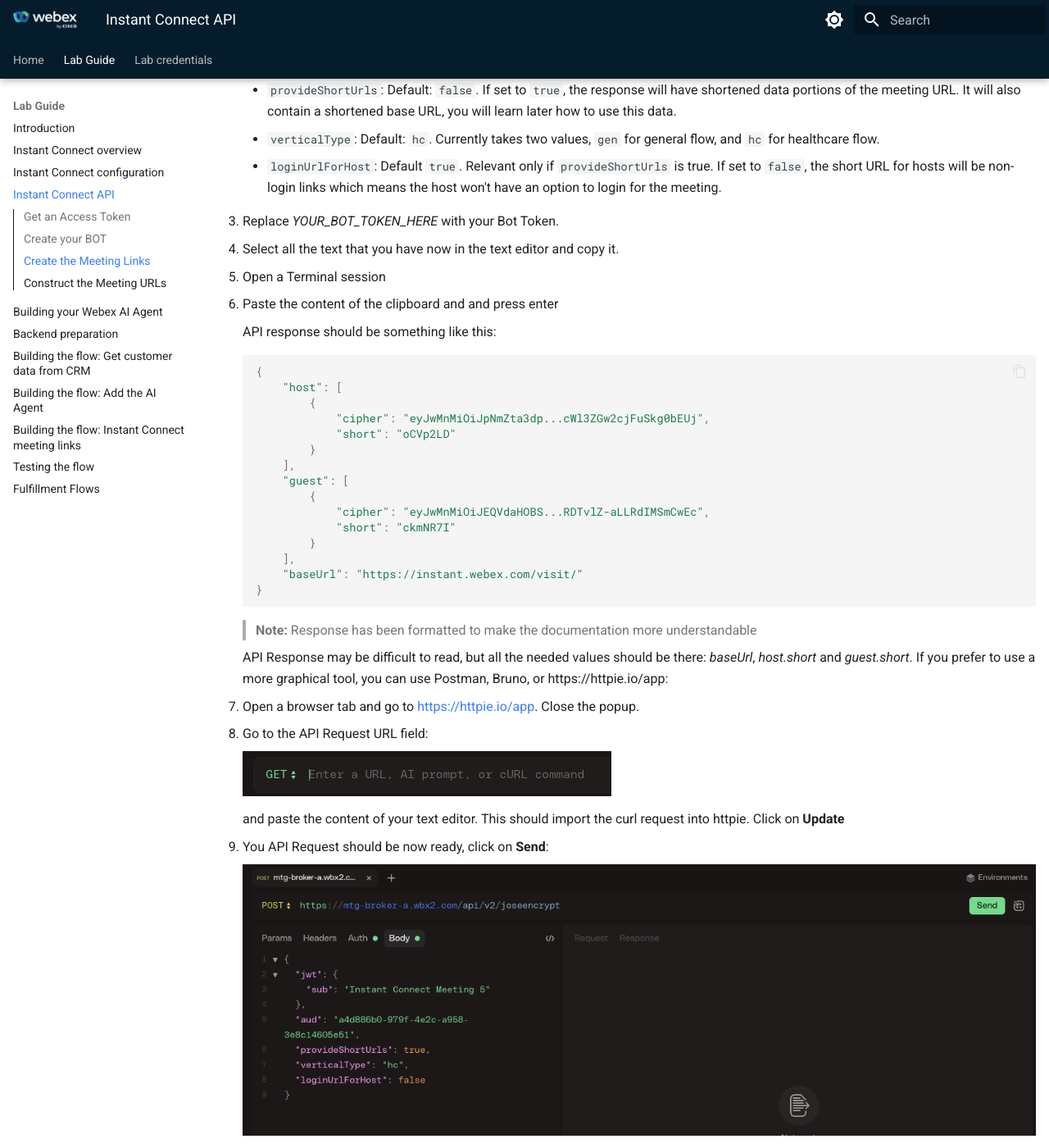
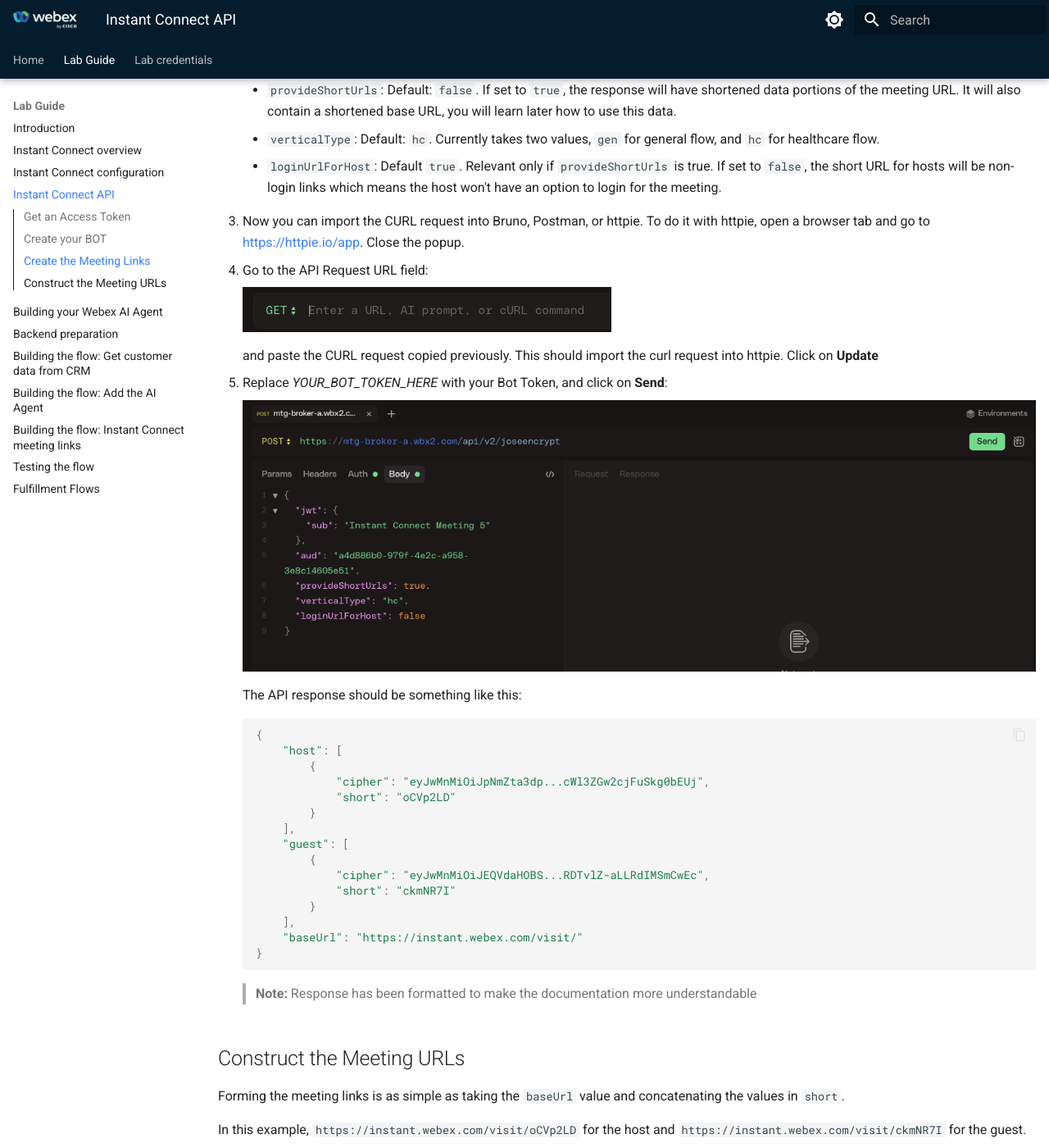
Before and after one commit to WebexCC-SA/LAB-2857, an MkDocs documentation site: the page built from docs/03-instantconnectapi.md, in a window 1280 px wide and 1400 px high, scrolled down 1507 px. Shown: the whole window at 82% size. Built offline with MkDocs 1.6.1 and Material for MkDocs 9.7.7, drawn with Linux system fonts in a browser that asks for light colours; some of the changed text lies outside the part shown.

Commit message:
removing using terminal in IC API section

````diff
--- a/docs/03-instantconnectapi.md
+++ b/docs/03-instantconnectapi.md
@@ -32,7 +32,7 @@
 
 1. Open a text editor.
 
-2. Copy and paste:
+2. Copy this CURL request:
 
     ```
     curl --location 'https://mtg-broker-a.wbx2.com/api/v2/joseencrypt' \
@@ -64,15 +64,19 @@
     * `loginUrlForHost`: Default `true`. Relevant only if `provideShortUrls` is true. If set to `false`, the short URL for hosts will be non-login links which means the host won't have an option to login for the meeting.
 
 
-3. Replace _YOUR_BOT_TOKEN_HERE_ with your Bot Token.
+3. Now you can import the CURL request into Bruno, Postman, or httpie. To do it with httpie, open a browser tab and go to [https://httpie.io/app](https://httpie.io/app). Close the popup.
 
-4. Select all the text that you have now in the text editor and copy it.
+4. Go to the API Request URL field:
 
-5. Open a Terminal session
+    ![httpie](images/httpie.png)
 
-6. Paste the content of the clipboard and and press enter
+    and paste the CURL request copied previously. This should import the curl request into httpie. Click on **Update**
 
-    API response should be something like this:
+5. Replace _YOUR_BOT_TOKEN_HERE_ with your Bot Token, and click on **Send**:
+
+    ![Send API Request with httpie](images/httpie-send.png)
+
+    The API response should be something like this:
 
     ```js
     {
@@ -93,23 +97,6 @@
     ```
     > **Note:** Response has been formatted to make the documentation more understandable
 
-    API Response may be difficult to read, but all the needed values should be there: _baseUrl_, _host.short_ and _guest.short_. If you prefer to use a more graphical tool, you can use Postman, Bruno, or https://httpie.io/app:
-
-1. Open a browser tab and go to [https://httpie.io/app](https://httpie.io/app). Close the popup.
-
-2. Go to the API Request URL field:
-
-    ![httpie](images/httpie.png)
-
-    and paste the content of your text editor. This should import the curl request into httpie. Click on **Update**
-
-3. You API Request should be now ready, click on **Send**:
-
-
-    ![Send API Request with httpie](images/httpie-send.png)
-
-    The response should be easy to read, let's see how to create the meeting links
-
 ## Construct the Meeting URLs
 
 Forming the meeting links is as simple as taking the `baseUrl` value and concatenating the values in `short`.
````
